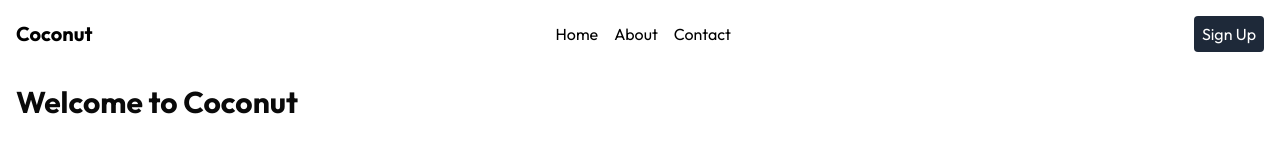
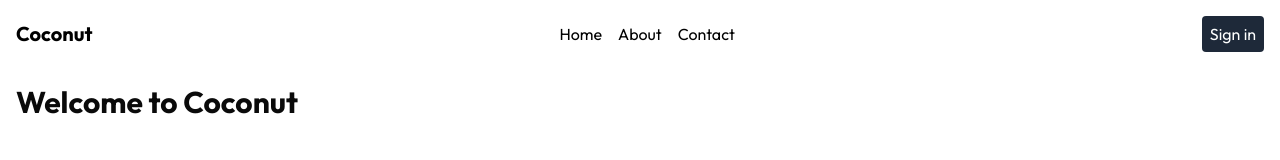
Before and after one commit to JunaidAhammedU/new-coconut, a Next.js app: page / in a window 1280 px wide. Shown: the top 160 px of the page. Built offline with nearby package versions, Linux system fonts and the light colour scheme.

Commit message:
refactor: update sign-up link to sign-in in header component

```diff
--- a/components/common/Header.tsx
+++ b/components/common/Header.tsx
@@ -19,8 +19,8 @@ export default function Header() {
           </Link>
         </div>
         <div className="space-x-4 text-white bg-gray-800 py-1.5 px-2 rounded">
-          <Link href="/sign-up">
-            Sign Up
+          <Link href="/sign-in">
+            Sign in
           </Link>
         </div>
       </nav>
```
